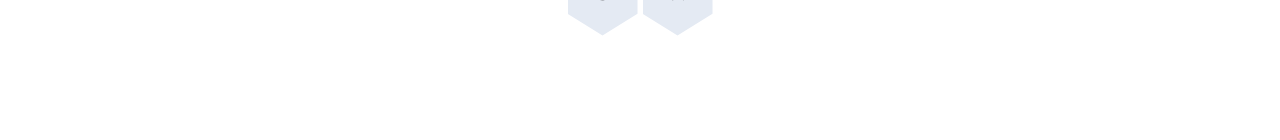
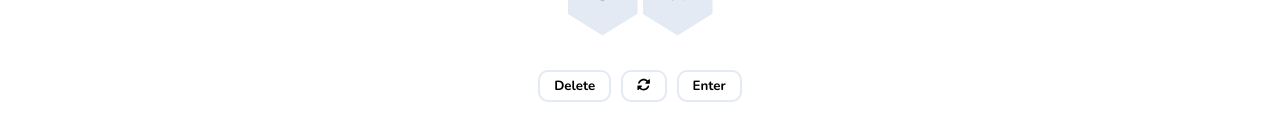
Before and after one commit to berkkasapoglu/spelling-bee-game, a Next.js app: page /en in a window 1280 px wide. Shown: the part 412-552 px from the top of the page. Built offline with nearby package versions, Linux system fonts and the light colour scheme.

Commit message:
feat: spelling game action buttons

```diff
--- /dev/null
+++ b/src/app/[lang]/components/spelling-game/SpellingGame.module.scss
@@ -0,0 +1,4 @@
+.actionButtons {
+  display: flex;
+  gap: 10px;
+}
--- a/src/app/[lang]/components/spelling-game/SpellingGame.tsx
+++ b/src/app/[lang]/components/spelling-game/SpellingGame.tsx
@@ -1,6 +1,6 @@
 'use client';
 
-import { useState } from 'react';
+import { useEffect, useState } from 'react';
 import AnswerList from '../answer-list/AnswerList';
 import HiveCellContainer from '../hive-cell-container/HiveCellContainer';
 import HiveCell from '../hive-cell/HiveCell';
@@ -12,26 +12,38 @@
 import UserAnswerInput from '../user-answer-input/UserAnswerInput';
 import hiveClasses from '../hive-cell-container/HiveCellContainer.module.scss';
 import classes from '../../page.module.css';
+import gameClasses from './SpellingGame.module.scss';
 import { IGame } from './SpellingGame.types';
 import { uniqueId } from 'lodash';
 import { MIDDLE_LETTER_INDEX } from './SpellingGame.constants';
 import calculateScore from '../../helpers/calculate-score';
 import InfoModal from '../info-modal/InfoModal';
+import Button from '@/components/ui/button/Button';
+import { FontAwesomeIcon } from '@fortawesome/react-fontawesome';
+import { faRotate } from '@fortawesome/free-solid-svg-icons';
+import shuffleGame from '../../helpers/shuffle-game';
 
 interface IProps {
-  game: IGame;
+  gameData: IGame;
 }
 
-function SpellingGame({ game }: IProps) {
+function SpellingGame({ gameData }: IProps) {
+  const [game, setGame] = useState<IGame>();
   const [score, setScore] = useState(0);
   const [correctAnswers, setCorrectAnswers] = useState<string[]>([]);
   const [userInput, setUserInput] = useState('');
+
+  useEffect(() => {
+    setGame(gameData);
+  }, [gameData]);
 
   const handleCellClick = (letter: string) => {
     setUserInput((prev) => prev + letter);
   };
 
   const onEnter = () => {
+    if (!game) return;
+
     setUserInput('');
 
     if (correctAnswers.includes(userInput)) return;
@@ -45,10 +57,20 @@
     setScore(score + gainedScore);
   };
 
+  const onDelete = () => {
+    setUserInput((prev) => prev.slice(0, prev.length - 1));
+  };
+
+  const onShuffle = () => {
+    if (!game) return;
+
+    const shuffledGame = shuffleGame(game);
+
+    setGame(shuffledGame);
+  };
+
   const onChangeUserInput = (key: string) => {
-    if (key === 'Backspace')
-      return setUserInput((prev) => prev.slice(0, prev.length - 1));
-
+    if (key === 'Backspace') return onDelete();
     if (key === 'Enter') return onEnter();
 
     const regex = new RegExp(VALIDATION_REGEX);
@@ -63,7 +85,7 @@
   };
 
   const renderCellRow = (start: number, end: number) => {
-    return game.validLetters
+    return game?.validLetters
       .slice(start, end)
       .map((letter, idx) => (
         <HiveCell
@@ -78,6 +100,8 @@
   return (
     <>
       <InfoModal />
+      {game && (
+        <>
           <ProgressBar score={score} />
           <AnswerList list={correctAnswers} />
           <UserAnswerInput
@@ -94,6 +118,17 @@
               {renderCellRow(5, 7)}
             </HiveCellContainer>
           </div>
+
+          <div className={gameClasses.actionButtons}>
+            <Button label="Delete" onClick={onDelete} />
+            <Button
+              label={<FontAwesomeIcon icon={faRotate} />}
+              onClick={onShuffle}
+            />
+            <Button label="Enter" onClick={onEnter} />
+          </div>
+        </>
+      )}
     </>
   );
 }
--- a/src/app/[lang]/globals.css
+++ b/src/app/[lang]/globals.css
@@ -25,6 +25,7 @@
 }
 
 button {
+  cursor: pointer;
   border: none;
   background: transparent;
   outline: 0;
--- /dev/null
+++ b/src/app/[lang]/helpers/shuffle-game.ts
@@ -0,0 +1,17 @@
+import { shuffle } from 'lodash';
+import { MIDDLE_LETTER_INDEX } from '../components/spelling-game/SpellingGame.constants';
+import { IGame } from '../components/spelling-game/SpellingGame.types';
+
+const shuffleGame = (game: IGame): IGame => {
+  const outerLetters = game.validLetters.filter(
+    (letter) => letter !== game.middleLetter
+  );
+
+  const shuffledLetters = shuffle(outerLetters);
+
+  shuffledLetters.splice(MIDDLE_LETTER_INDEX, 0, game.middleLetter);
+
+  return { ...game, validLetters: shuffledLetters };
+};
+
+export default shuffleGame;
--- a/src/app/[lang]/page.tsx
+++ b/src/app/[lang]/page.tsx
@@ -14,7 +14,7 @@
   const file = await getFile();
 
   const getRandomGame = (games: IGame[]) => {
-    // const index = Math.floor(Math.random() * games.length);
+    //FIXME: const index = Math.floor(Math.random() * games.length);
     const index = 0;
     const game = games[index];
 
@@ -26,5 +26,5 @@
     return games[index];
   };
 
-  return <SpellingGame game={getRandomGame(JSON.parse(file))} />;
+  return <SpellingGame gameData={getRandomGame(JSON.parse(file))} />;
 }
--- /dev/null
+++ b/src/components/ui/button/Button.module.scss
@@ -0,0 +1,12 @@
+.button {
+  font-weight: 700;
+  padding: 5px 14px;
+  border-radius: 10px;
+  border: 2px solid var(--secondary-color);
+
+  transition: all 300ms;
+
+  &:hover {
+    border: 2px solid var(--secondary-color-dark);
+  }
+}
--- /dev/null
+++ b/src/components/ui/button/Button.tsx
@@ -0,0 +1,15 @@
+import classes from './Button.module.scss';
+
+interface IProps {
+  label?: string | React.ReactElement;
+  onClick: () => void;
+}
+
+function Button({ label, onClick }: IProps) {
+  return (
+    <button onClick={onClick} className={classes.button}>
+      {label}
+    </button>
+  );
+}
+export default Button;
```
Lines whose indentation alone changed are shown as unchanged.
